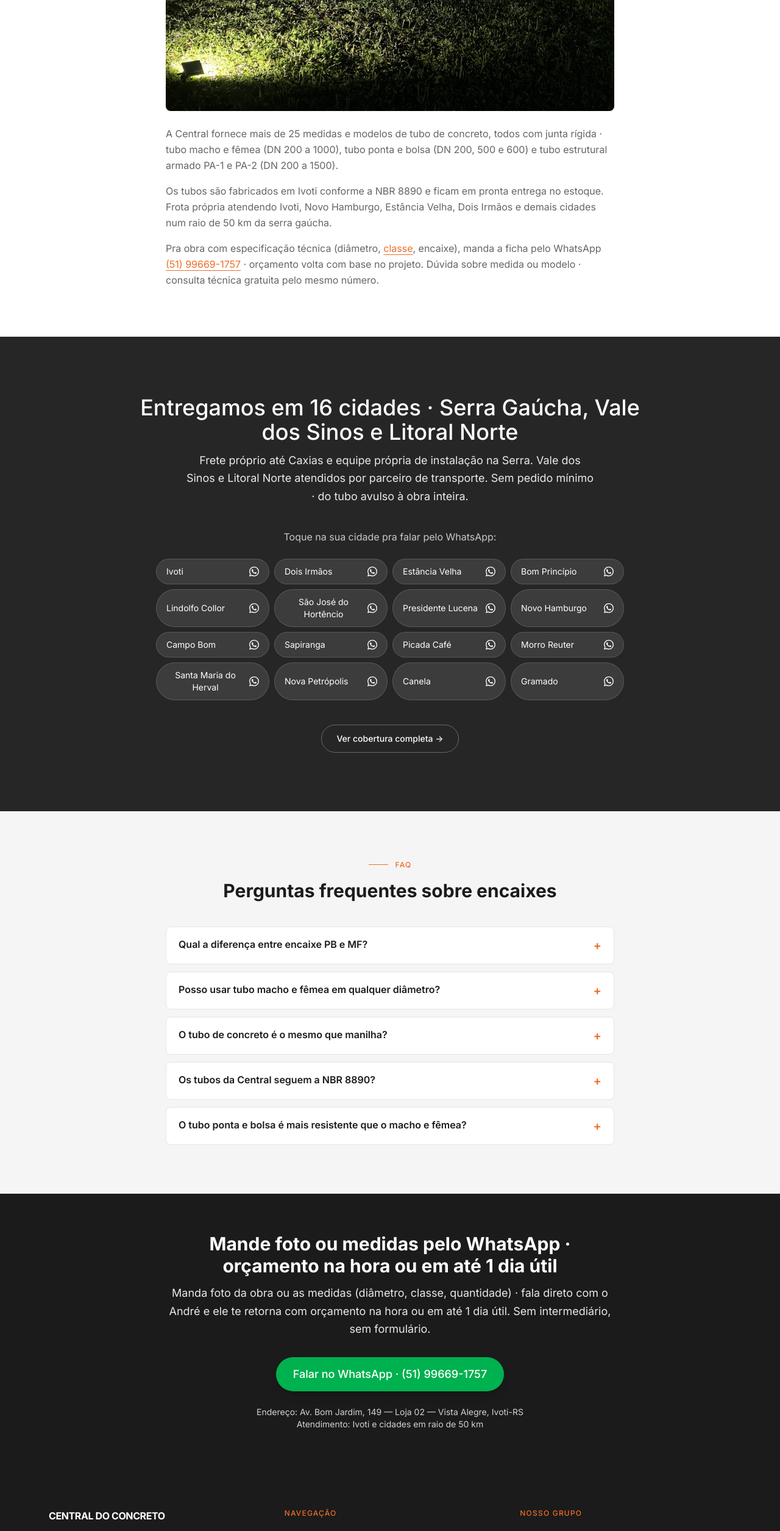
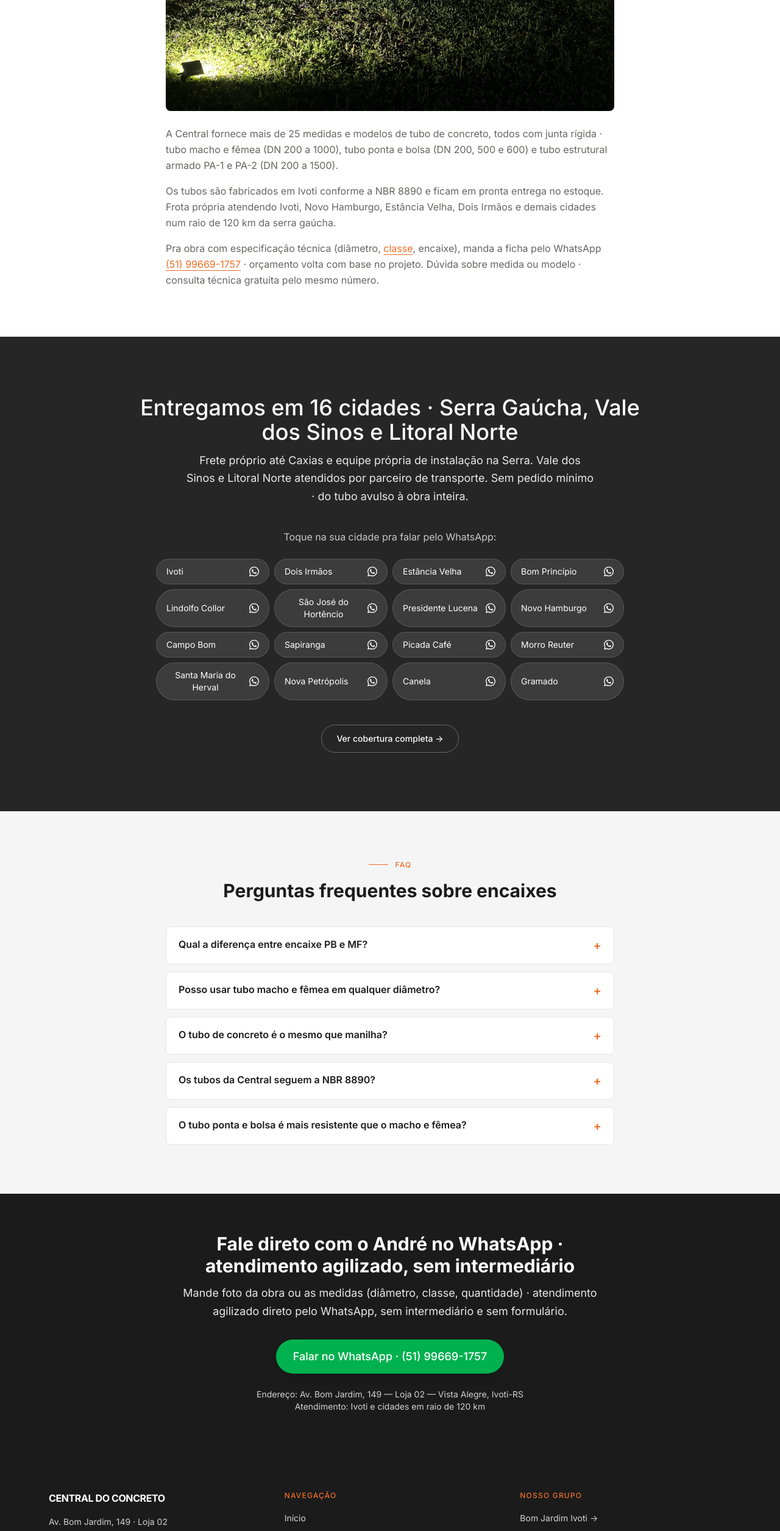
Before and after one commit to centraldoconcretosuporte-creator/central-do-concreto, a Next.js app: page /tubo-de-concreto/tipos-de-encaixe in a window 1280 px wide. Shown: the part 5839-8349 px from the top of the page at 61% size. Built offline with nearby package versions, Linux system fonts and the light colour scheme.

Commit message:
fix(s1): ski ramp no CTA final e raio de atendimento 50km -> 120km

```diff
--- a/app/tubo-de-concreto/tipos-de-encaixe/page.tsx
+++ b/app/tubo-de-concreto/tipos-de-encaixe/page.tsx
@@ -513,7 +513,7 @@ export default function TiposDeEncaixePage() {
               <p>
                 Os tubos são fabricados em Ivoti conforme a NBR 8890 e ficam em pronta entrega no
                 estoque. Frota própria atendendo Ivoti, Novo Hamburgo, Estância Velha, Dois Irmãos e
-                demais cidades num raio de 50 km da serra gaúcha.
+                demais cidades num raio de 120 km da serra gaúcha.
               </p>
               <p>
                 Pra obra com especificação técnica (diâmetro,{" "}
@@ -636,12 +636,11 @@ export default function TiposDeEncaixePage() {
       <section className="bg-cc-black py-14 md:py-16">
         <div className="mx-auto max-w-3xl px-4 text-center text-white">
           <h2 className="text-2xl md:text-3xl font-bold mb-3">
-            Mande foto ou medidas pelo WhatsApp · orçamento na hora ou em até 1 dia útil
+            Fale direto com o André no WhatsApp · atendimento agilizado, sem intermediário
           </h2>
           <p className="text-base md:text-lg text-white/90 mb-8 leading-relaxed">
-            Manda foto da obra ou as medidas (diâmetro, classe, quantidade) · fala direto com o
-            André e ele te retorna com orçamento na hora ou em até 1 dia útil. Sem intermediário,
-            sem formulário.
+            Mande foto da obra ou as medidas (diâmetro, classe, quantidade) · atendimento agilizado
+            direto pelo WhatsApp, sem intermediário e sem formulário.
           </p>
           <a
             href={WHATSAPP_URL}
@@ -654,7 +653,7 @@ export default function TiposDeEncaixePage() {
           <p className="mt-6 text-sm text-white/80">
             Endereço: Av. Bom Jardim, 149 — Loja 02 — Vista Alegre, Ivoti-RS
             <br />
-            Atendimento: Ivoti e cidades em raio de 50 km
+            Atendimento: Ivoti e cidades em raio de 120 km
           </p>
         </div>
       </section>
```
